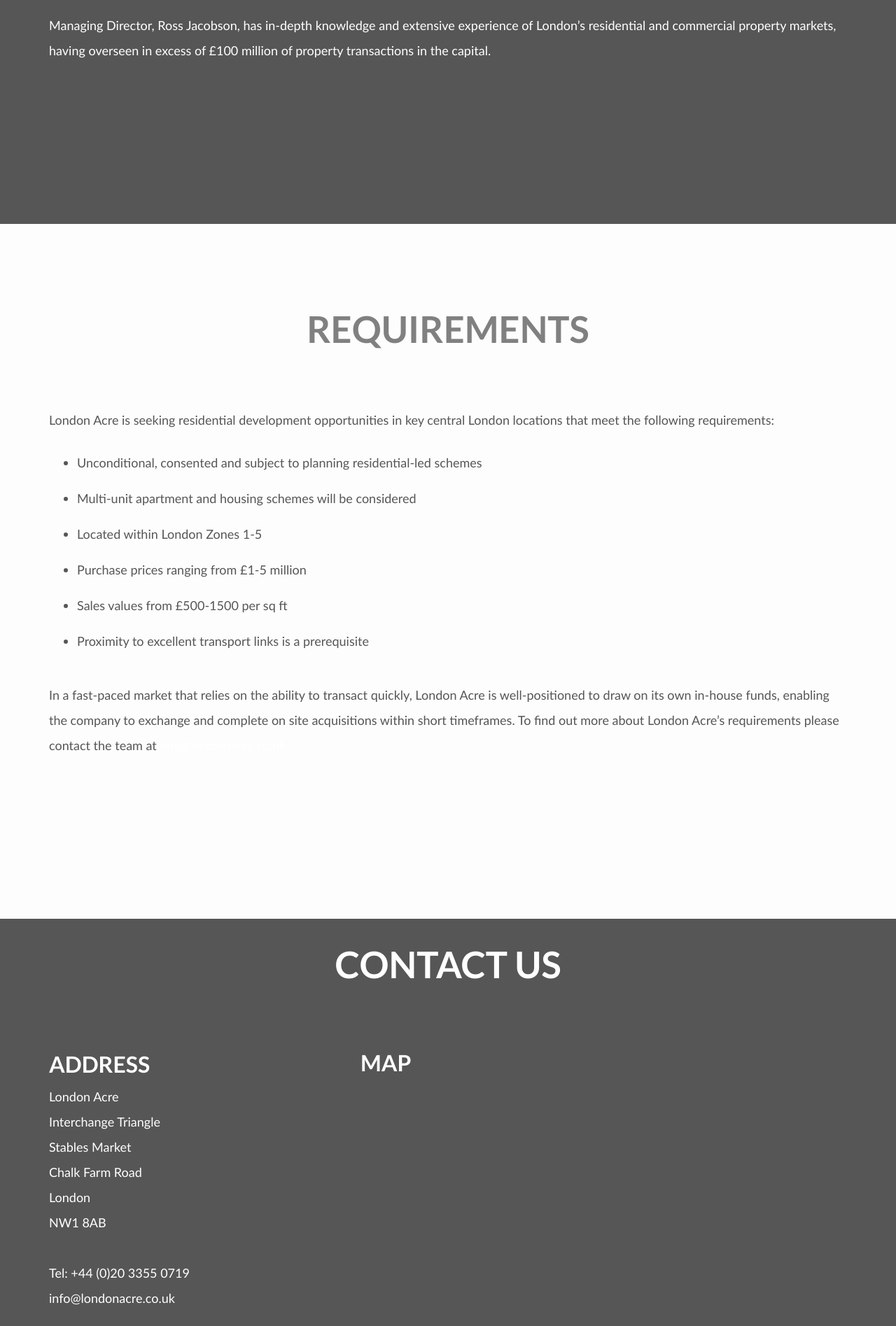
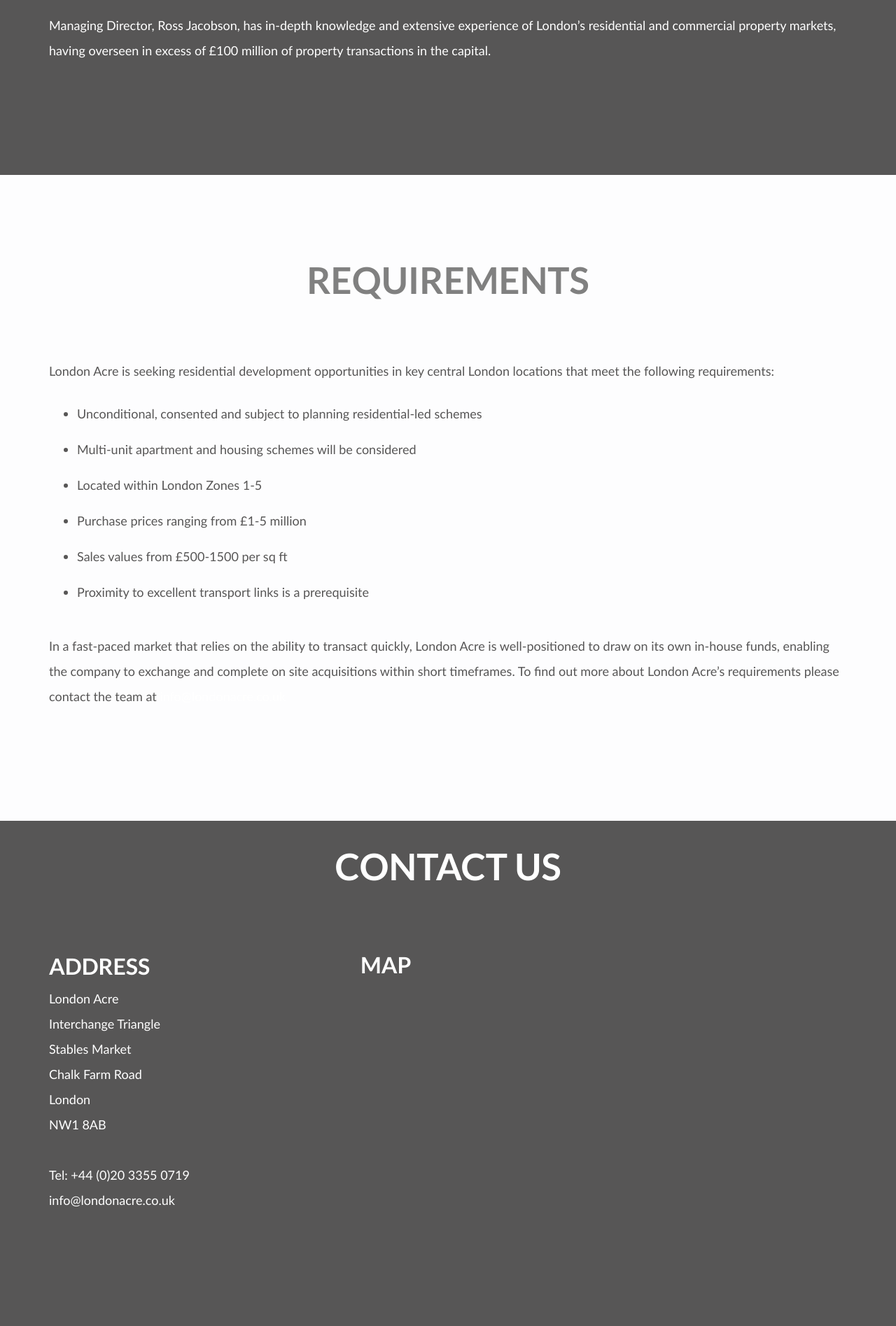
Before and after one commit to joeyaza/london-acre, a Jekyll site: the page built from index.html, in a window 1280 px wide. Shown: the part 1474-3369 px from the top of the page at 70% size. Built offline with Jekyll 4.4.1, drawn with Linux system fonts in a browser that asks for light colours; some web fonts are replaced; some of the changed text lies outside the part shown.

Commit message:
hosted, need to work on resp

```diff
--- a/_includes/css/agency.css
+++ b/_includes/css/agency.css
@@ -532,7 +532,7 @@ section h3.section-subheading {
 
 @media(min-width:768px) {
     section#team, #about {
-        padding: 220px 0;
+        padding: 150px 0;
         padding-top: 100px;
 
     }
--- a/_includes/footer.html
+++ b/_includes/footer.html
@@ -11,9 +11,7 @@
                     {% endfor %}
                 </ul>
             </div>
-                <div class="col-md-4">
-<!--                     <span class="copyright">Copyright &copy; {{ site.title }} 2016</span>
- -->                </div>
         </div>
+        <span class="copyright">Copyright &copy; {{ site.title }} 2016</span>
     </div>
 </footer>
```
Lines whose indentation alone changed are shown as unchanged.
